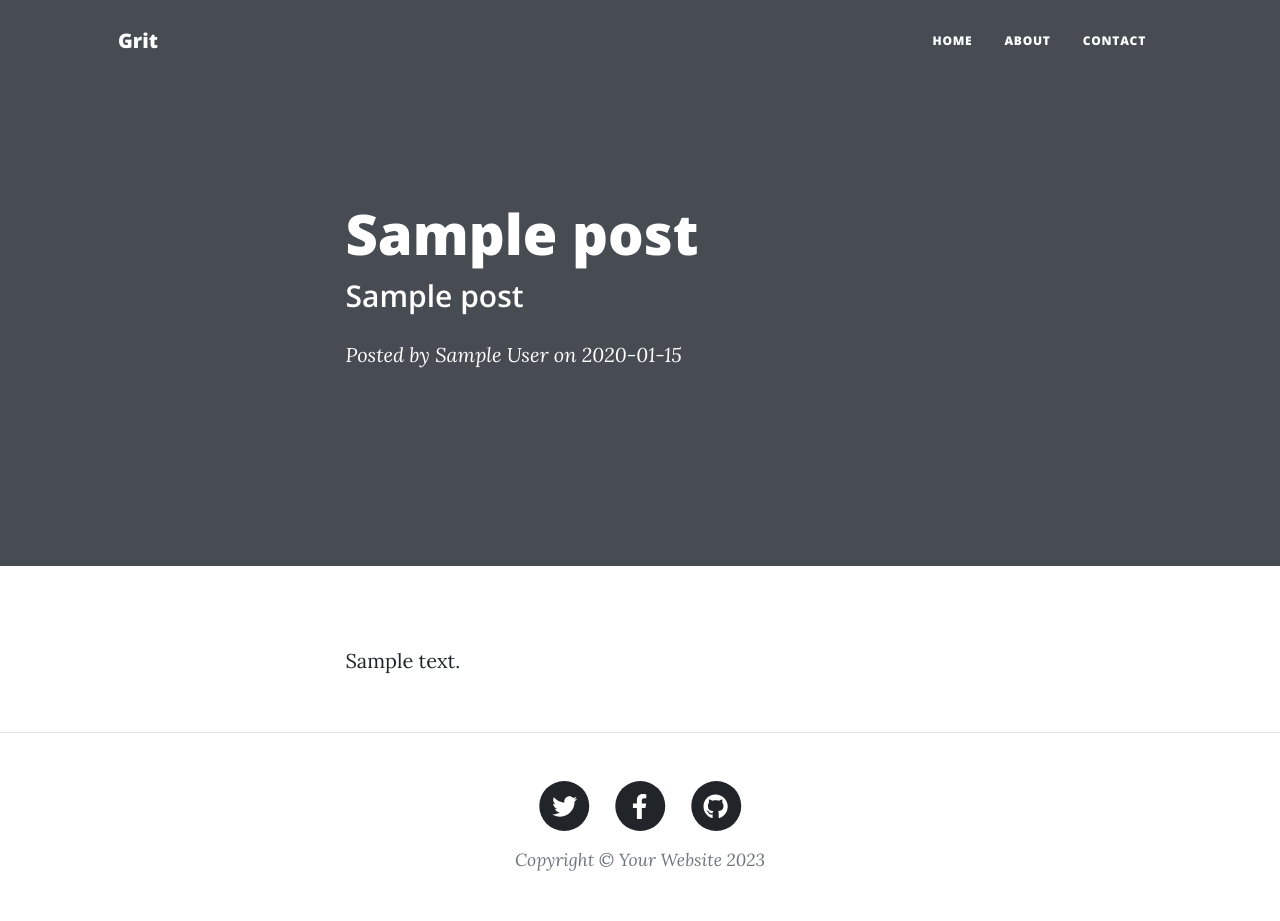
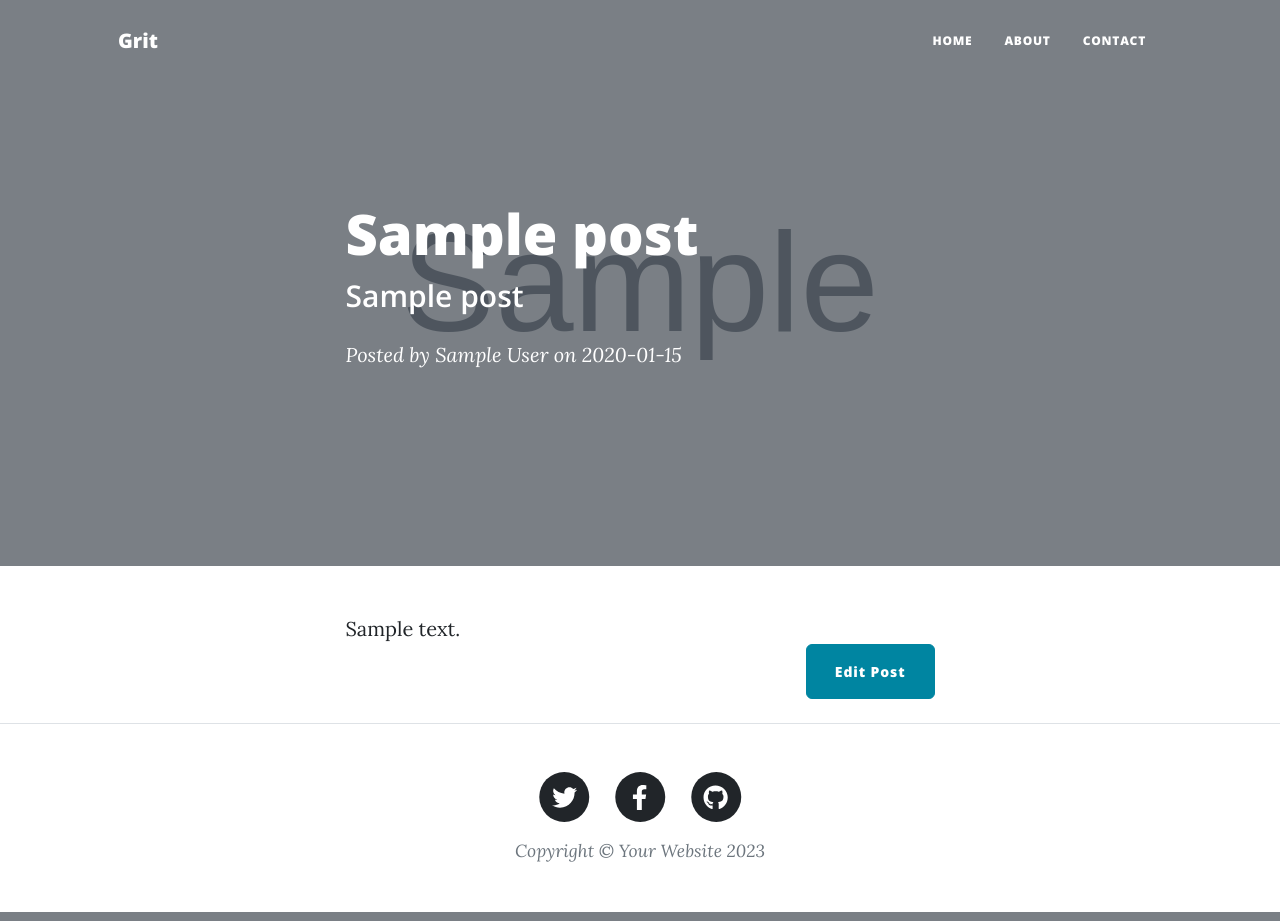
Before and after one commit to godfreydekew/Grit_Blog, a Flask app: page /1 in a window 1280 px wide. Run offline with Flask 3, Linux system fonts and the light colour scheme; tables that the repository leaves empty hold one stand-in row (values such as "Sample post"); grey boxes marked "Sample" are stand-in pictures; some libraries are stand-ins or nearby versions.

Commit message:
Add edit button

```diff
--- a/templates/post.html
+++ b/templates/post.html
@@ -1,14 +1,15 @@
 {% include "header.html" %}
 
 <!-- Page Header-->
-<header class="masthead" style="background-image: url('{{ post.image_url }}')">
+<header class="masthead" style="background-image: url('{{post.img_url}}')">
   <div class="container position-relative px-4 px-lg-5">
     <div class="row gx-4 gx-lg-5 justify-content-center">
       <div class="col-md-10 col-lg-8 col-xl-7">
         <div class="post-heading">
           <h1>{{ post.title }}</h1>
           <h2 class="subheading">{{ post.subtitle }}</h2>
-                    <span class="meta">Posted by
+          <span class="meta"
+            >Posted by
             <a href="#">{{ post.author }}</a>
             on {{ post.date }}
           </span>
@@ -18,12 +19,21 @@
   </div>
 </header>
 
-<!-- Post Content-->
-<article class="mb-4">
+<!-- Post Content -->
+<article>
   <div class="container px-4 px-lg-5">
     <div class="row gx-4 gx-lg-5 justify-content-center">
       <div class="col-md-10 col-lg-8 col-xl-7">
-                <p>{{ post.body }}
+        {{ post.body|safe }}
+
+        <div class="d-flex justify-content-end mb-4">
+          <!-- TODO: Editing posts-->
+          <a
+            class="btn btn-primary float-right"
+            href="{{ url_for('edit', post_id=post.id) }}"
+            >Edit Post</a
+          >
+        </div>
       </div>
     </div>
   </div>
```
Lines whose indentation alone changed are shown as unchanged.
